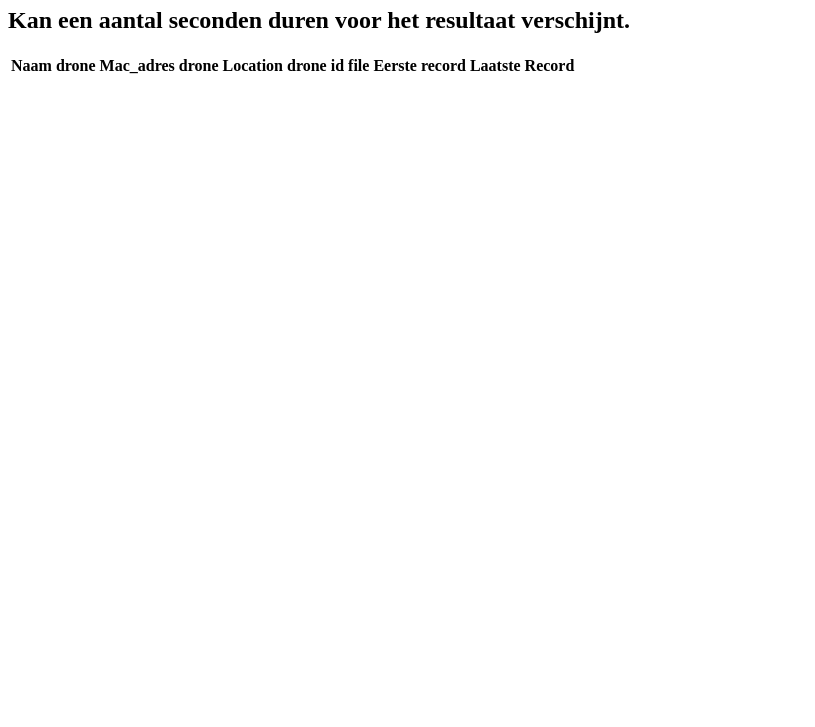
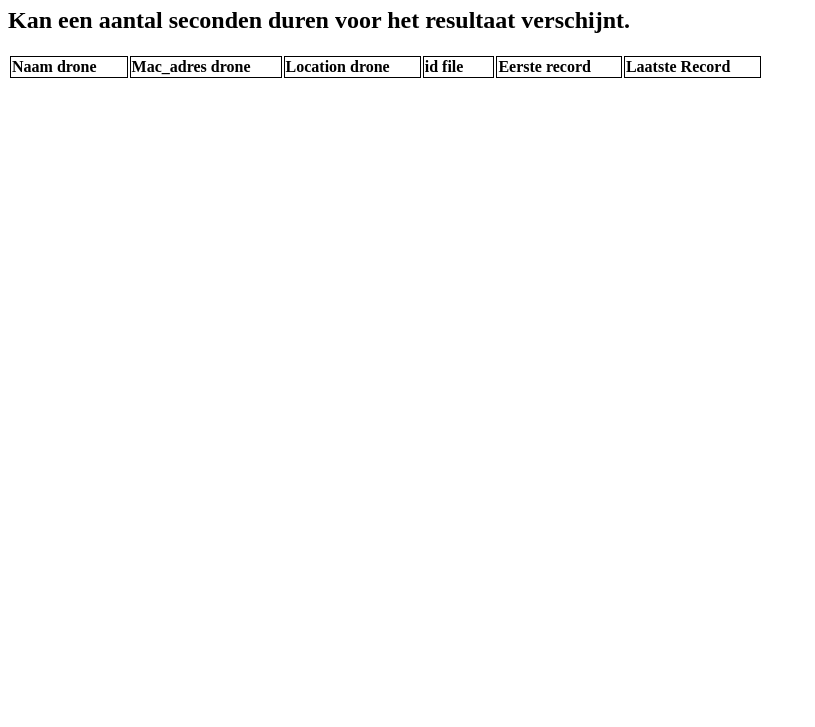
Before and after one commit to WibrenVanAssche/ex7-VanAssche-Wibren, a plain HTML site: page index.html in a window 1280 px wide. Shown: the part 73-800 px from the top of the page, without its empty margins (0-815 px from the left). Drawn offline with nearby package versions, Linux system fonts and the light colour scheme; no server answers.

Commit message:
table padding + border

```diff
--- a/index.html
+++ b/index.html
@@ -5,6 +5,7 @@
         <title>TODO supply a title</title>
         <meta charset="UTF-8">
         <meta name="naam" content="width=device-width, initial-scale=1.0">
+        <link rel="stylesheet" type="text/css" href="wibren.css">
         <link rel="shortcut icon" href="">
         <script type="text/javascript" src="https://code.jquery.com/jquery-3.1.1.min.js">
         </script>
--- /dev/null
+++ b/wibren.css
@@ -0,0 +1,5 @@
+th,td {
+   border: 1px solid black;
+   border-style: solid;
+   padding-right: 30px
+}
```
